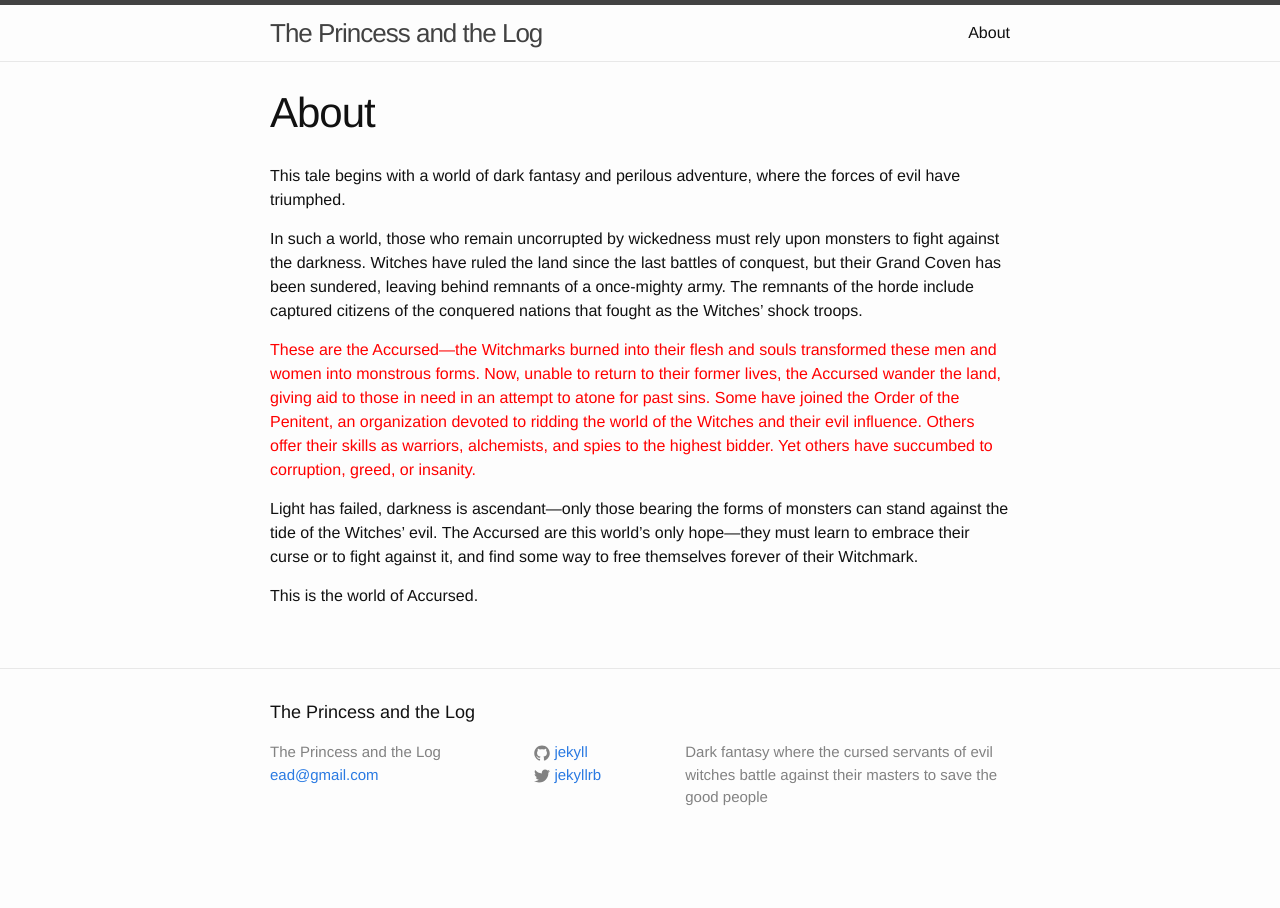
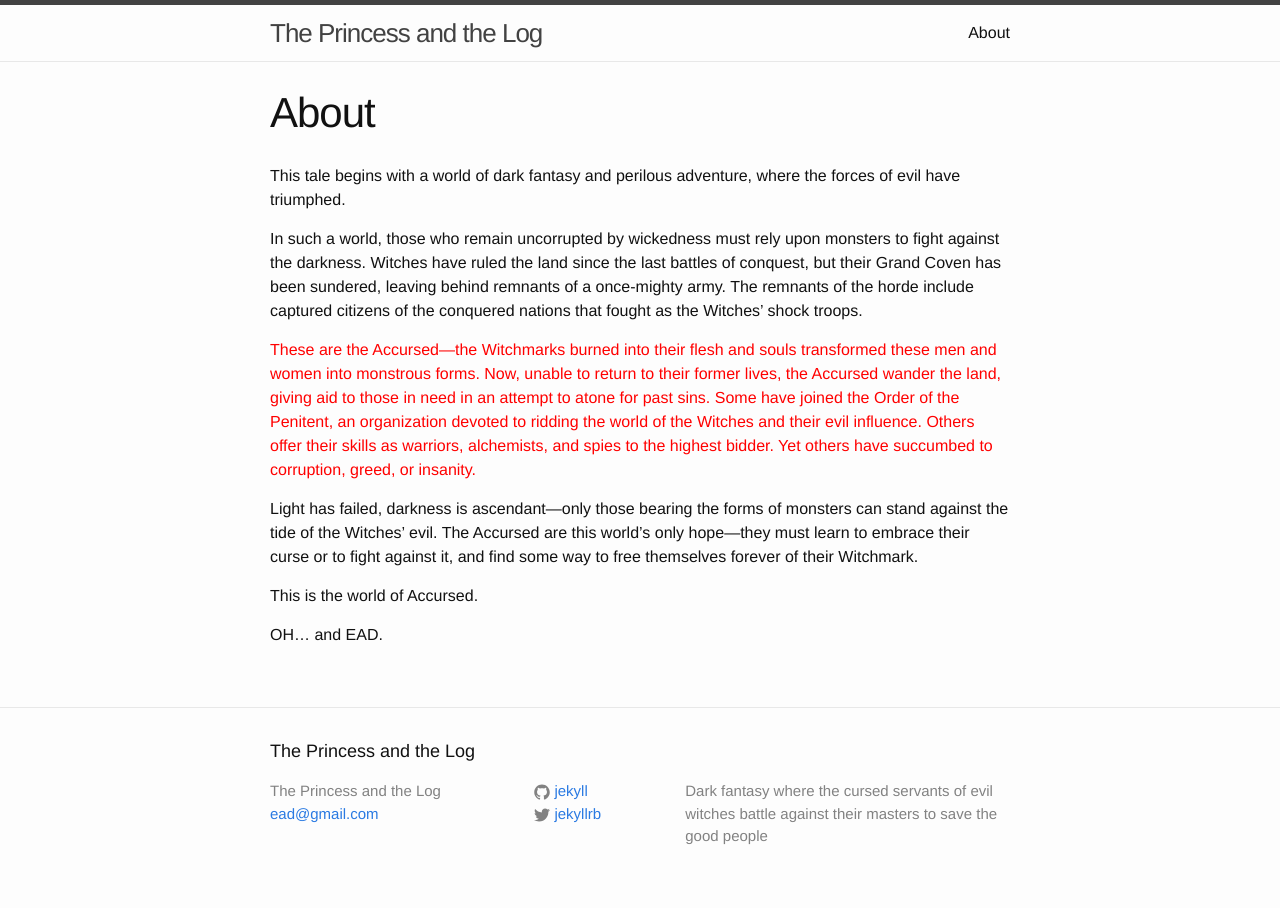
Before and after one commit to adeady/accursed-campaign, a Jekyll site: the page built from about.md, in a window 1280 px wide. Built offline with Jekyll 4.4.1, drawn with Linux system fonts in a browser that asks for light colours.

Commit message:
Update about.md

```diff
--- a/about.md
+++ b/about.md
@@ -14,3 +14,5 @@ In such a world, those who remain uncorrupted by wickedness must rely upon monst
 Light has failed, darkness is ascendant—only those bearing the forms of monsters can stand against the tide of the Witches’ evil. The Accursed are this world’s only hope—they must learn to embrace their curse or to fight against it, and find some way to free themselves forever of their Witchmark.
 
 This is the world of Accursed.
+
+OH... and EAD.
```
